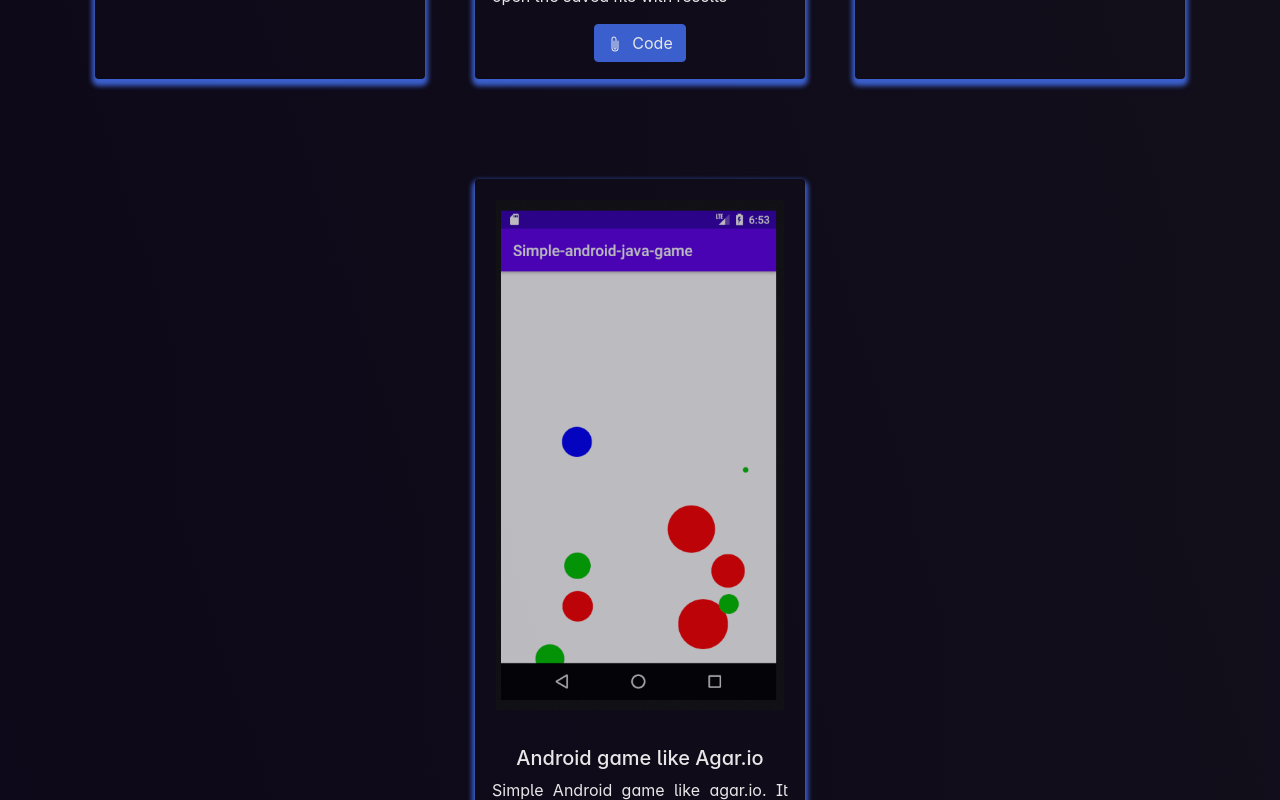
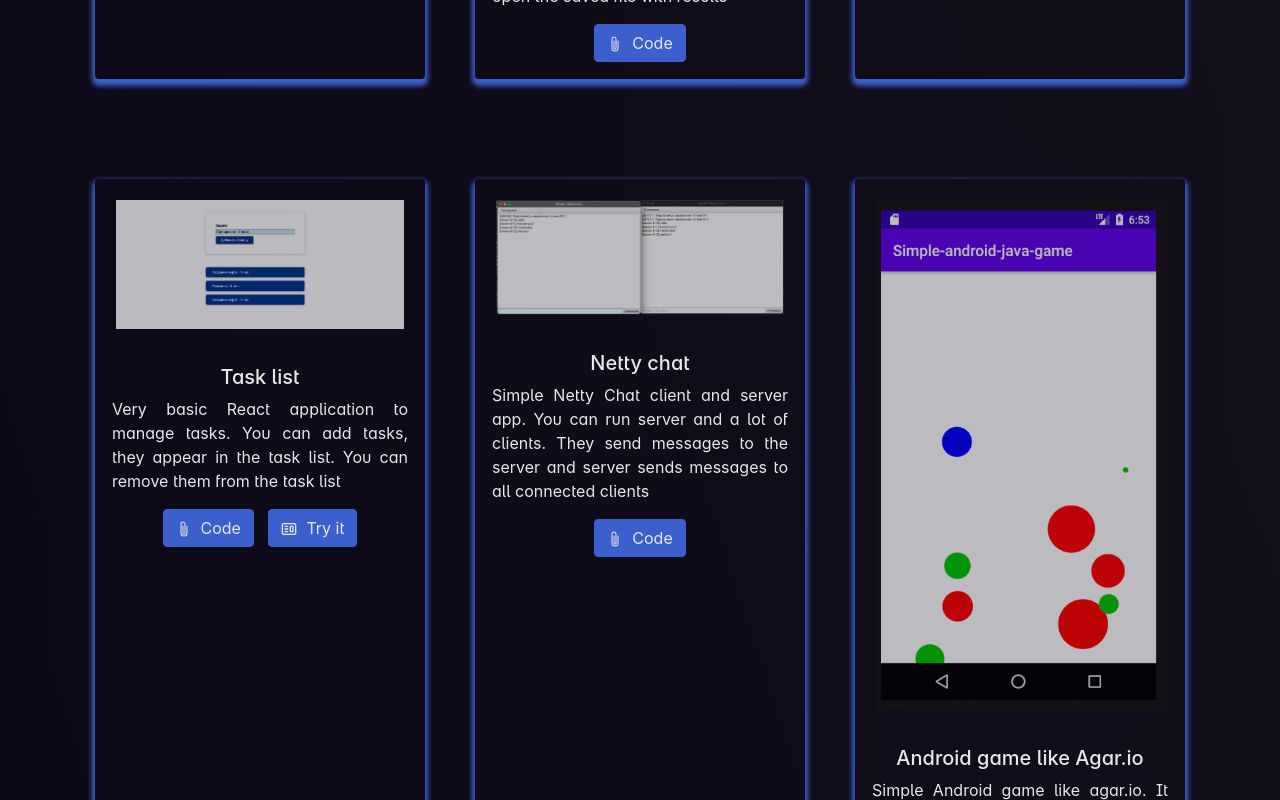
Before and after one commit to s-rb/portfolio-front, a React (Create React App) app: page /projects in a window 1280 px wide. Shown: the part 3040-3840 px from the top of the page. Built offline with nearby package versions, Linux system fonts and the light colour scheme; a web font is replaced by a local one.

Commit message:
Added tasklist, netty chat projects

```diff
--- a/src/components/Projects/Projects.js
+++ b/src/components/Projects/Projects.js
@@ -15,6 +15,8 @@ import PriceWatchFront from "../../Assets/Projects/PriceWatchFront.png"
 import JapanCafeImg from "../../Assets/Projects/JapanCafe.png"
 import PortfolioImg from "../../Assets/Projects/Portfolio.png"
 import ChatGptTgBotImg from "../../Assets/Projects/ChatGptTgBot.png"
+import TaskListImg from "../../Assets/Projects/Tasklist_screen.png"
+import NettyChatImg from "../../Assets/Projects/NettyChat.png"
 
 // todo Сделать всплывающее описание по нажатию или наведению
 function Projects() {
@@ -49,7 +51,7 @@ function Projects() {
                             title="Japan cafe"
                             description="React application for the Japan cafe website made for study ReactJS purpose"
                             technologies="Javascript language, ReactJS library. Html, CSS"
-                            ghLink={"https://bitbucket.org/surkovr/japan-cafe/src/master/"}
+                            ghLink={"https://github.com/s-rb/japan-cafe"}
                             demoLink={"http://japan-cafe.surkoff.com"}
                         />
                     </Col>
@@ -85,7 +87,7 @@ function Projects() {
                             technologies="The main language of the application is JavaScript. It uses the ReactJS library.
                             The project was bootstrapped with create-react-app"
                             demoLink="http://quiz.surkoff.com"
-                            ghLink={"https://bitbucket.org/surkovr/react-quiz-app/src/master/"}
+                            ghLink={"https://github.com/s-rb/react-quiz-app"}
                         />
                     </Col>
 
@@ -103,7 +105,7 @@ function Projects() {
                             was implemented by using Selenium and Firefox browser.
                             Main services are developed as separate microservices. They are connected through RabbitMQ
                             and packaged in docker containers. As a database it uses Postgresql"
-                            ghLink={"https://github.com/s-rb/ecommerce-backend"}
+                            ghLink={"https://github.com/s-rb/PriceWatcherBot"}
                         />
                     </Col>
 
@@ -159,7 +161,7 @@ function Projects() {
                             description="React application for managing costs. You can add costs with dates and the application
                             calculates results and shows you the diagrams"
                             technologies="Javascript language, ReactJS library, Html, Css"
-                            ghLink={"https://bitbucket.org/surkovr/react-costs-log-app/src/master/"}
+                            ghLink={"https://github.com/s-rb/react-costs-log-app"}
                             demoLink={"http://costs-log.surkoff.com/"}
                         />
                     </Col>
@@ -205,6 +207,30 @@ function Projects() {
                         />
                     </Col>
 
+
+                    <Col className="project-card">
+                        <ProjectCard
+                            imgPath={TaskListImg}
+                            isBlog={false}
+                            title="Task list"
+                            description="Very basic React application to manage tasks. You can add tasks, they appear in the task list. You can remove them from the task list"
+                            technologies="Javascript language, ReactJS library, Html, Css"
+                            ghLink={"https://github.com/s-rb/styling-components-app"}
+                            demoLink={"http://tasklist.surkoff.com/"}
+                        />
+                    </Col>
+
+                    <Col className="project-card">
+                        <ProjectCard
+                            imgPath={NettyChatImg}
+                            isBlog={false}
+                            title="Netty chat"
+                            description="Simple Netty Chat client and server app. You can run server and a lot of clients. They send messages to the server and server sends messages to all connected clients"
+                            technologies="Java 17 FX, Netty framework, Log4j"
+                            ghLink={"https://github.com/s-rb/SimpleNettyChat"}
+                        />
+                    </Col>
+
                     <Col className="project-card">
                         <ProjectCard
                             imgPath={AndroidAgarImg}
```
Also changed, not shown: src/Assets/Projects/NettyChat.png (added), src/Assets/Projects/Tasklist_screen.png (added).
